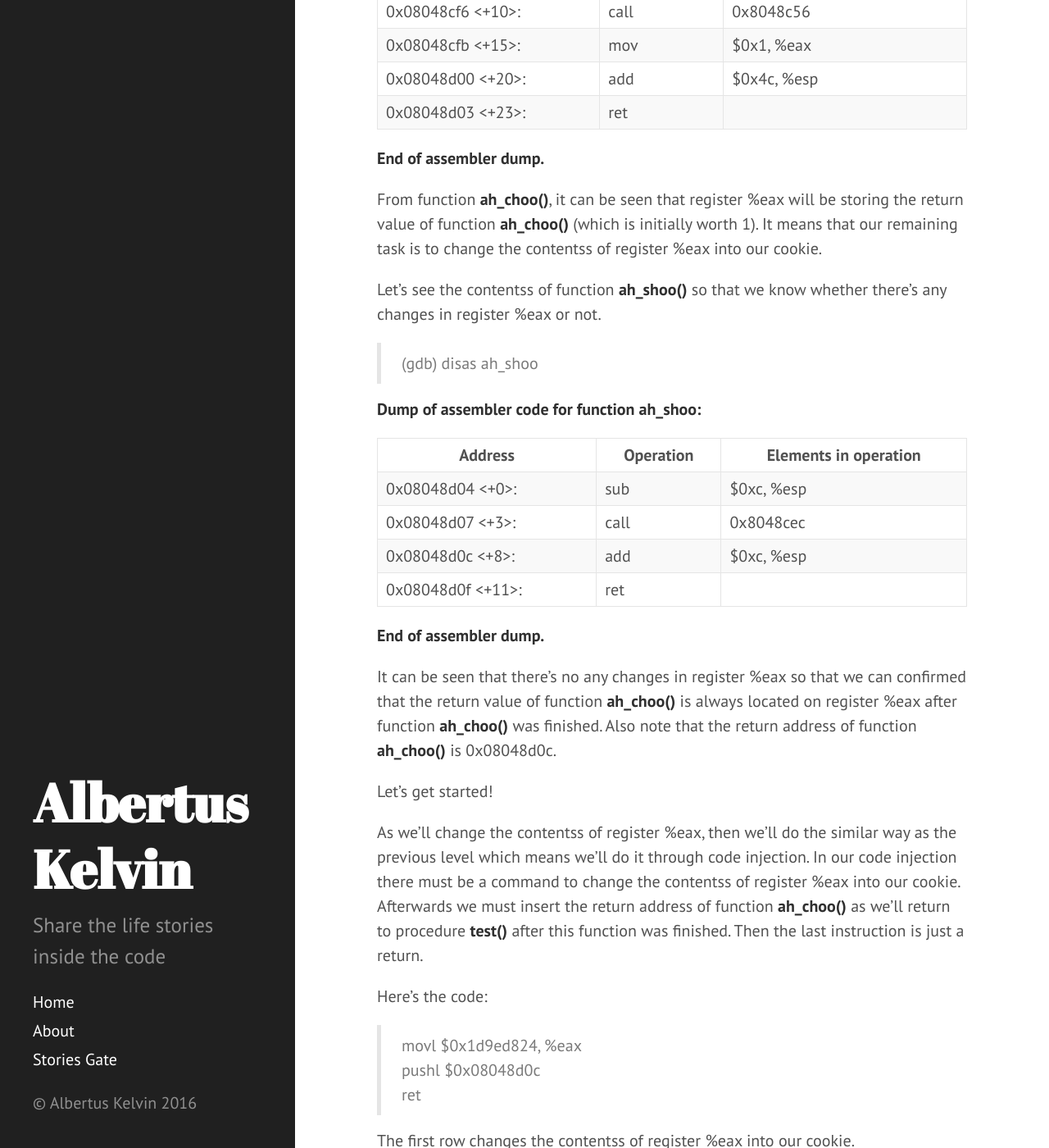
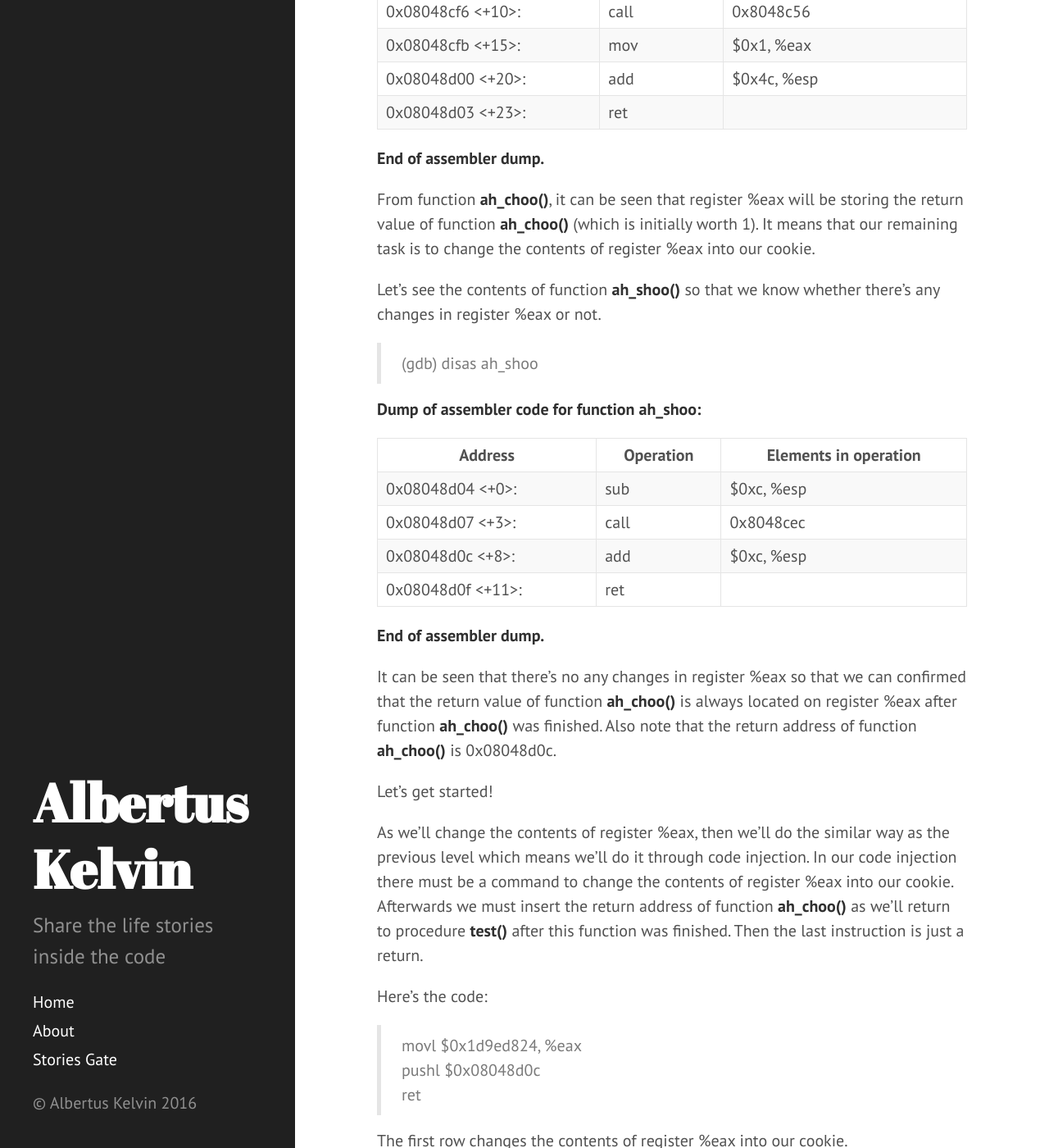
Before and after one commit to albertusk95/albertusk95.github.io, a Jekyll site: the page built from _posts/ComputerOrg/BufferLab/2016-07-05-Ah_Choo.md, in a window 1280 px wide and 1400 px high, scrolled down 5858 px. Shown: the whole window at 82% size. Built offline with Jekyll 4.4.1, drawn with Linux system fonts in a browser that asks for light colours; some of the changed text lies outside the part shown.

Commit message:
updated last post

```diff
--- a/_posts/ComputerOrg/BufferLab/2016-07-05-Ah_Choo.md
+++ b/_posts/ComputerOrg/BufferLab/2016-07-05-Ah_Choo.md
@@ -139,7 +139,7 @@ The contents of stack | | | |
 > (gdb) x/ 0x55683698+0x1c<br />
 > 0x556836b4 < _reserved+1038004 >:    0x3995b132<br />
 
-It is true that the contents of stack at address 0x556836b4 already contains the contentss of register %eax. Next, procedure **test()** calls function **ah_shoo()**. Type this command and in this case I gave an input 'A' as much as 5 times.
+It is true that the contents of stack at address 0x556836b4 already contains the contents of register %eax. Next, procedure **test()** calls function **ah_shoo()**. Type this command and in this case I gave an input 'A' as much as 5 times.
 
 > (gdb) ni<br />
 > AAAAA<br />
@@ -161,9 +161,9 @@ Address | Operation | Elements in operation
 
 **End of assembler dump.**
 
-From function **ah_choo()**, it can be seen that register %eax will be storing the return value of function **ah_choo()** (which is initially worth 1). It means that our remaining task is to change the contentss of register %eax into our cookie.
+From function **ah_choo()**, it can be seen that register %eax will be storing the return value of function **ah_choo()** (which is initially worth 1). It means that our remaining task is to change the contents of register %eax into our cookie.
 
-Let's see the contentss of function **ah_shoo()** so that we know whether there's any changes in register %eax or not.
+Let's see the contents of function **ah_shoo()** so that we know whether there's any changes in register %eax or not.
 
 > (gdb) disas ah_shoo<br />
 
@@ -182,7 +182,7 @@ It can be seen that there's no any changes in register %eax so that we can confi
 
 Let's get started!
 
-As we'll change the contentss of register %eax, then we'll do the similar way as the previous level which means we'll do it through code injection. In our code injection there must be a command to change the contentss of register %eax into our cookie. Afterwards we must insert the return address of function **ah_choo()** as we'll return to procedure **test()** after this function was finished. Then the last instruction is just a return.
+As we'll change the contents of register %eax, then we'll do the similar way as the previous level which means we'll do it through code injection. In our code injection there must be a command to change the contents of register %eax into our cookie. Afterwards we must insert the return address of function **ah_choo()** as we'll return to procedure **test()** after this function was finished. Then the last instruction is just a return.
 
 Here's the code:
 
@@ -190,7 +190,7 @@ Here's the code:
 > pushl $0x08048d0c<br />
 > ret<br />
 
-The first row changes the contentss of register %eax into our cookie.
+The first row changes the contents of register %eax into our cookie.
 
 The second row inserts the return address of function **ah_choo()** into the stack, then returned at the last row.
 
@@ -229,7 +229,7 @@ Then, use this command:
 > Masukkan input:<br />
 > Breakpoint 1, 0x08048dbb in test ()<br />
 
-And let's see the contentss of procedure **test()**.
+And let's see the contents of procedure **test()**.
 
 > (gdb) disas<br />
 
@@ -278,7 +278,7 @@ And continue with this command.
 > (gdb) ni<br />
 > 0x08048dcf in test ()<br />
 
-After 6 instructions (**ni**), let's see the contentss of registers.
+After 6 instructions (**ni**), let's see the contents of registers.
 
 > (gdb) i r<br />
 
@@ -332,7 +332,7 @@ es       |      0x2b  |  43
 fs       |      0x0  |  0
 gs       |      0x63  |  99
 
-Great! We can see that the contentss of register %edx is the same with the contentss of register %eax. This means we can move on to the next Assembly instruction on procedur **test()**.
+Great! We can see that the contentss of register %edx is the same with the contents of register %eax. This means we can move on to the next Assembly instruction on procedur **test()**.
 
 As register %ebx had the same value as our cookie, this means we can confirmed that the comparison process between register %ebx and the contentss of address 0x804d10c is absolutely on the right track. We can proceed to the final step!
 
```
